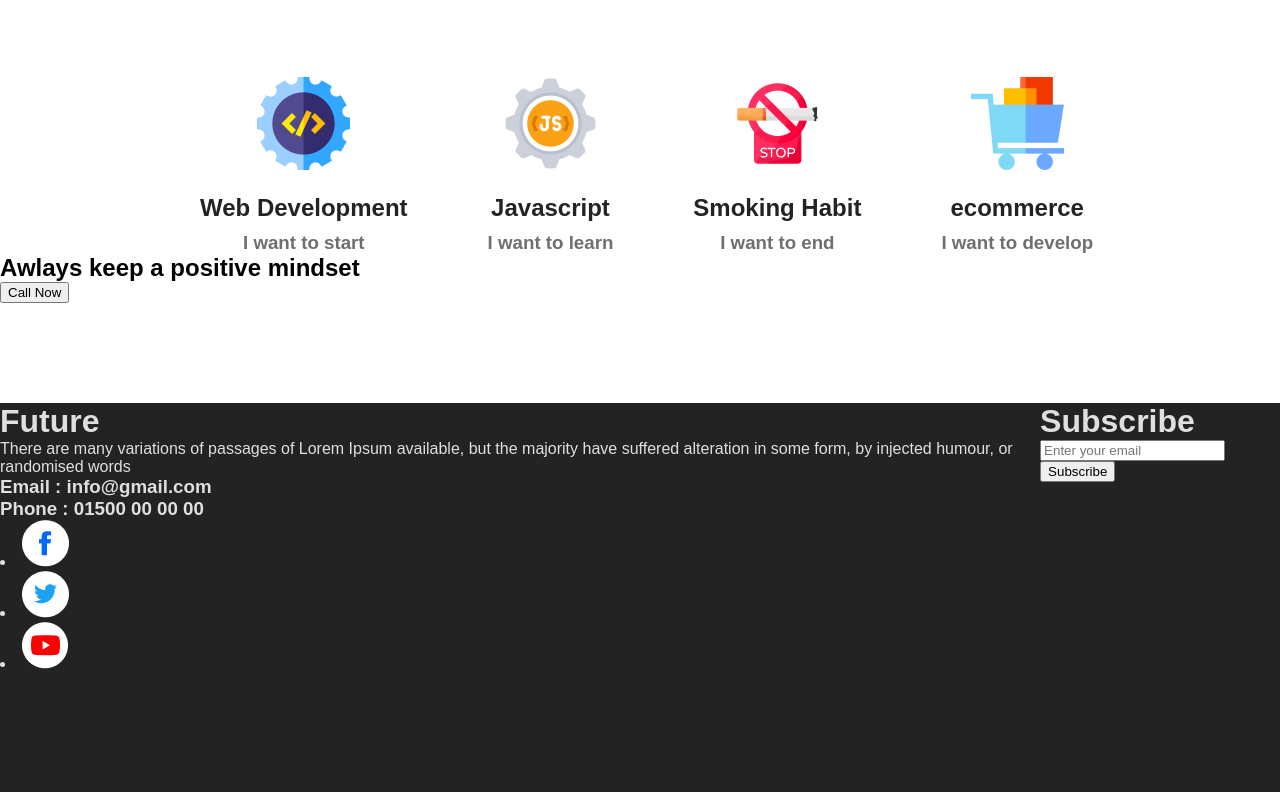
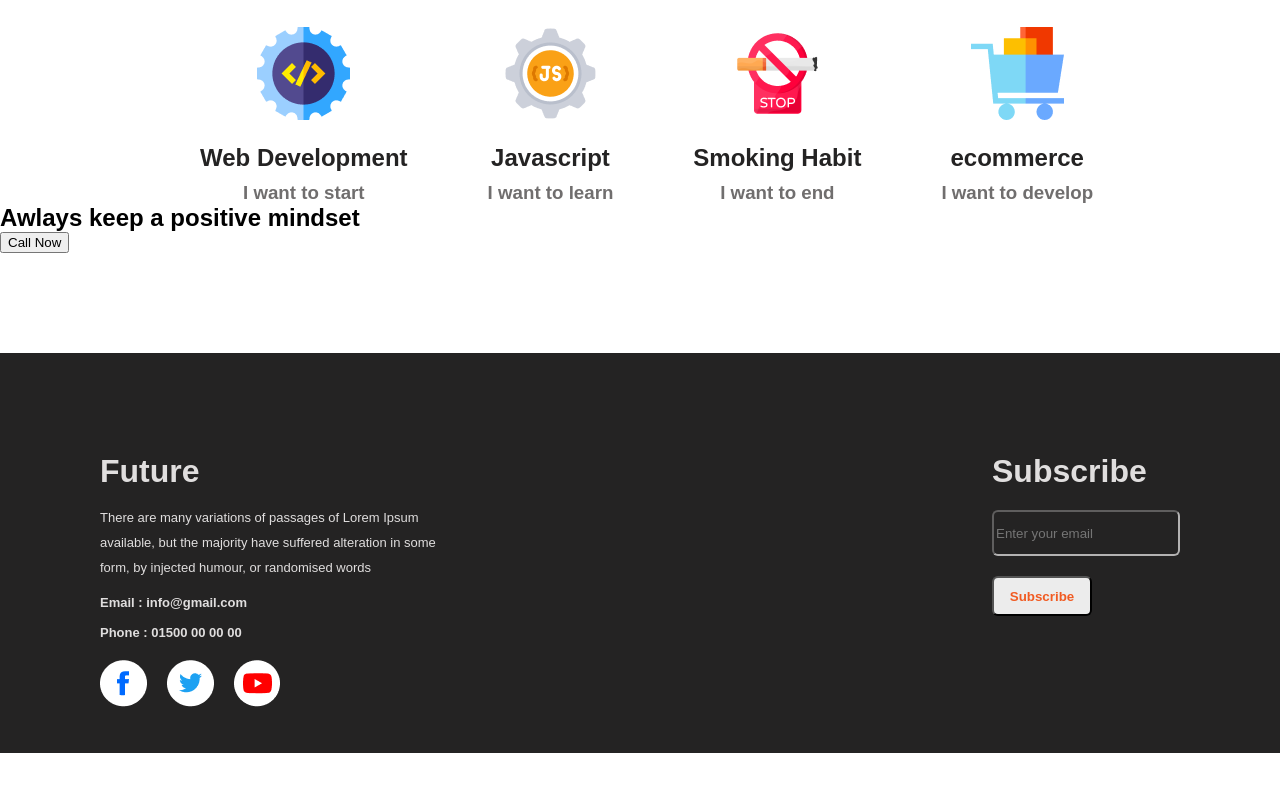
Before and after one commit to NusratNish/new-year-new-me, a plain HTML site: page index.html in a window 1280 px wide. Shown: the part 2646-3438 px from the top of the page. After the commit the page ends 3399 px from the top, so only its background shows below. Drawn offline with Linux system fonts and the light colour scheme.

Commit message:
update..failures  sections margin-top

```diff
--- a/index.html
+++ b/index.html
@@ -94,22 +94,25 @@
   <!--.............................. footer-section -->
   <footer>
     <div class="footer-section">
-        <div>
+        <div class="footer-first">
             <h1>Future</h1>
             <p>There are many variations of passages of Lorem Ipsum available, but the majority have suffered alteration in some form, by injected humour, or randomised words</p>
             <h3>Email : info@gmail.com</h3>
             <h3>Phone : 01500 00 00 00</h3>
-            <div>
+            <div class="footert-list">
                 <li><img src="./images/icons/fb.png" alt=""> </li>
                 <li><img src="./images/icons/twitter.png" alt=""></li>
                 <li><img src="./images/icons/youtube.png" alt=""></li>
             </div>
         </div>
-        <div>
+        <div class="footer-secend">
             <h1>Subscribe</h1>
+           <div>
             <input type="email" name="" id="email" placeholder="Enter your email">
-            <button>Subscribe</button>
+           </div>
+            <button class="footer-button">Subscribe</button>
         </div>
+
     </div>
   </footer>
 </body>
--- a/style.css
+++ b/style.css
@@ -81,7 +81,7 @@
                                    /* My-failures-start */
 .My-failures{
     display: flex;
-    margin-top: 100px;
+    margin-top: 50px;
     margin-left: 150px;
     gap: 40px;
 }
@@ -168,10 +168,50 @@
  footer{
     margin-top: 100px;
     width: 100%;
-    height: 450px;
+    height: 400px;
     background-color: rgb(36, 35, 35);
  }
  .footer-section{
     display: flex;
+    justify-content: space-between;
     color: rgb(224, 222, 222);
+    padding-top: 100px;
  }
+ .footer-first {
+  margin-left: 100px;
+ }
+ .footer-first p{
+    font-size: small;
+    width: 350px;
+    line-height: 25px;
+    margin-top: 15px;
+    margin-bottom: 15px;
+ }
+ .footer-first h3{
+    font-size: small;
+    margin-bottom: 15px;
+ }
+ .footert-list{
+    margin-top: 20px;
+    display: flex;
+    gap: 20px;
+    list-style: none;
+ }
+ #email{
+    margin-right: 100px;
+    margin-top: 20px;
+    margin-bottom: 20px;
+    width: 180px;
+    height: 40px;
+    border-color: rgb(179, 178, 178);
+    border-radius: 6px;
+    background-color:rgb(36, 35, 35) ;
+ }
+ .footer-button{
+    height: 40px;
+    width: 100px;
+    border-radius: 6px;
+    color: #F15B22;
+    font-weight: 600;
+    background-color: rgb(236, 236, 236);
+ }
```
